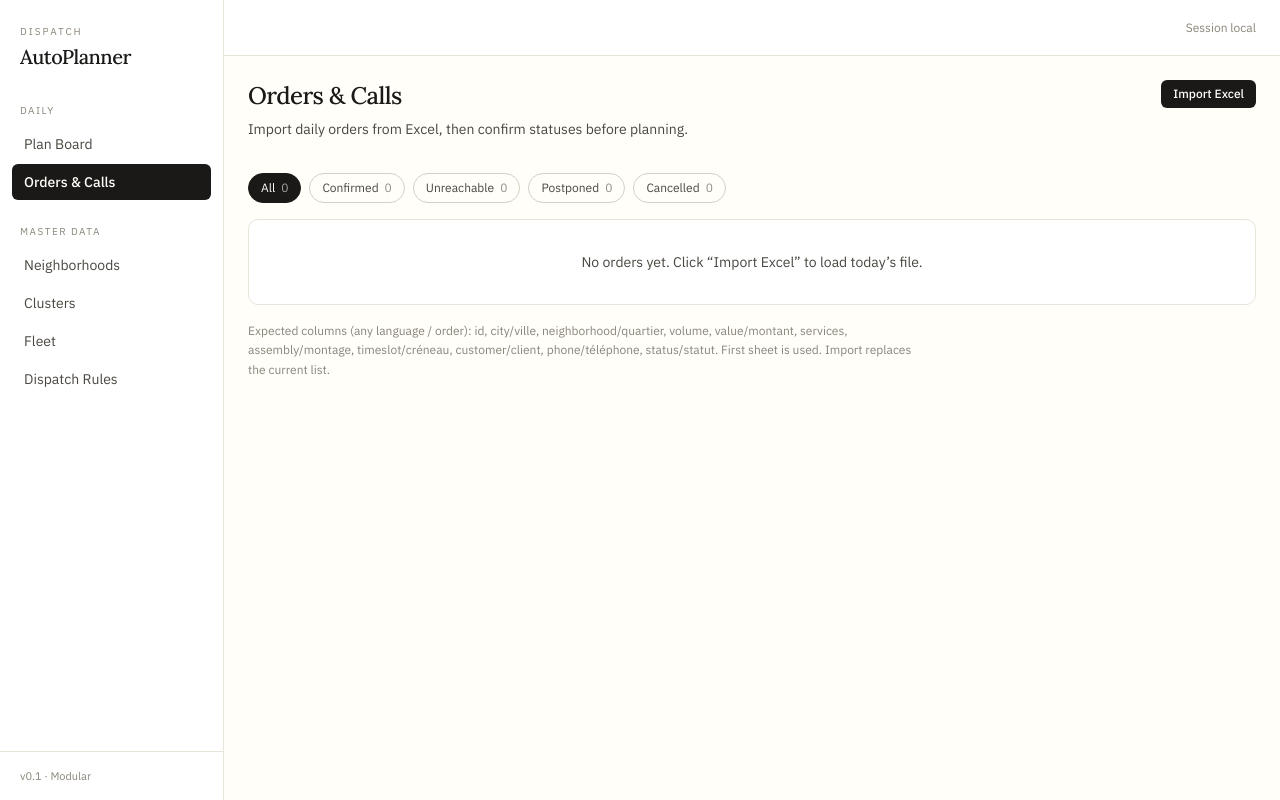
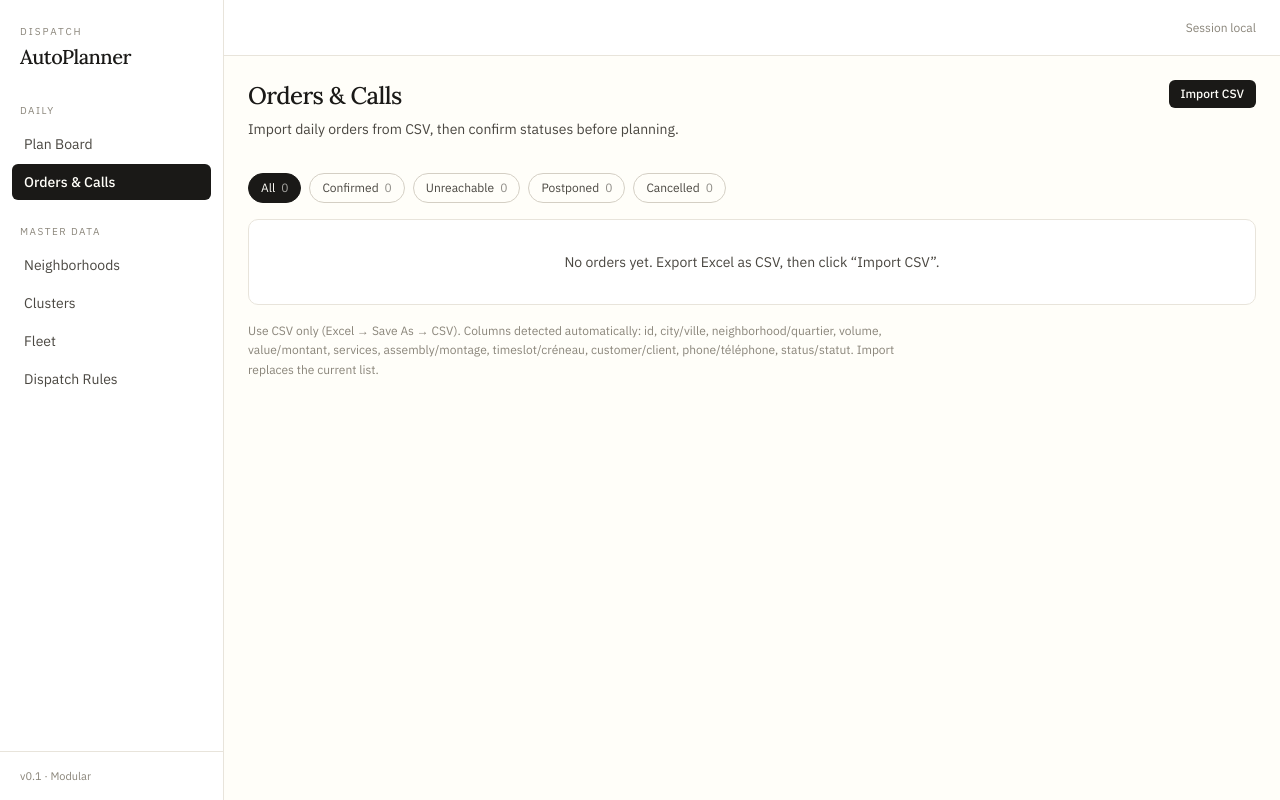
Before and after one commit to selbarinssi/autoplanner, a Next.js app: page /orders in a window 1280 px wide. Built offline with nearby package versions, Linux system fonts and the light colour scheme.

Commit message:
Update page.tsx

```diff
--- a/src/app/(app)/orders/page.tsx
+++ b/src/app/(app)/orders/page.tsx
@@ -9,7 +9,7 @@ import {
   upsertOrder,
   deleteOrder,
 } from '@/lib/repositories/orders';
-import { parseOrdersFromExcel } from '@/lib/parseOrdersFromExcel';
+import { parseOrdersFromCsv } from '@/lib/parseOrdersFromCsv';
 import { PageHeader } from '@/components/ui/PageHeader';
 import { Button } from '@/components/ui/Button';
 import { Card } from '@/components/ui/Card';
@@ -27,7 +27,6 @@ export default function OrdersPage() {
   const [lastImport, setLastImport] = useState<{
     count: number;
     errors: string[];
-    sheetName: string;
   } | null>(null);
   const [filterStatus, setFilterStatus] = useState<OrderStatus | 'all'>('all');
   const fileRef = useRef<HTMLInputElement>(null);
@@ -40,15 +39,25 @@ export default function OrdersPage() {
     setImporting(true);
     setLastImport(null);
     try {
-      const buffer = await file.arrayBuffer();
-      const result = parseOrdersFromExcel(buffer);
+      const name = file.name.toLowerCase();
+      if (name.endsWith('.xlsx') || name.endsWith('.xls')) {
+        setLastImport({
+          count: 0,
+          errors: [
+            'Excel (.xlsx) is not supported without installing a package. In Excel: File → Save As → CSV (Comma or Semicolon delimited), then import that file.',
+          ],
+        });
+        return;
+      }
+
+      const text = await file.text();
+      const result = parseOrdersFromCsv(text);
       if (result.orders.length === 0) {
         setLastImport({
           count: 0,
           errors: result.errors.length
             ? result.errors
             : ['No valid orders found in file'],
-          sheetName: result.sheetName,
         });
         return;
       }
@@ -57,13 +66,11 @@ export default function OrdersPage() {
       setLastImport({
         count: result.orders.length,
         errors: result.errors,
-        sheetName: result.sheetName,
       });
     } catch (err) {
       setLastImport({
         count: 0,
         errors: [err instanceof Error ? err.message : 'Failed to parse file'],
-        sheetName: '',
       });
     } finally {
       setImporting(false);
@@ -83,8 +90,7 @@ export default function OrdersPage() {
   }
 
   function setStatus(order: Order, status: OrderStatus) {
-    const updated = upsertOrder({ ...order, status });
-    setOrders(updated);
+    setOrders(upsertOrder({ ...order, status }));
   }
 
   function remove(id: string) {
@@ -109,13 +115,13 @@ export default function OrdersPage() {
     <>
       <PageHeader
         title="Orders & Calls"
-        description="Import daily orders from Excel, then confirm statuses before planning."
+        description="Import daily orders from CSV, then confirm statuses before planning."
         actions={
           <div className="flex gap-2">
             <input
               ref={fileRef}
               type="file"
-              accept=".xlsx,.xls,.csv"
+              accept=".csv,text/csv"
               className="hidden"
               onChange={onInputChange}
             />
@@ -124,7 +130,7 @@ export default function OrdersPage() {
               onClick={() => fileRef.current?.click()}
               disabled={importing}
             >
-              {importing ? 'Importing…' : 'Import Excel'}
+              {importing ? 'Importing…' : 'Import CSV'}
             </Button>
             {orders.length > 0 && (
               <Button size="sm" variant="danger" onClick={handleClear}>
@@ -135,21 +141,13 @@ export default function OrdersPage() {
         }
       />
 
-      {/* Import feedback */}
       {lastImport && (
         <Card className="mb-6">
           <p className="text-sm">
             {lastImport.count > 0 ? (
               <>
                 Imported <strong>{lastImport.count}</strong> order
-                {lastImport.count !== 1 ? 's' : ''}
-                {lastImport.sheetName ? (
-                  <>
-                    {' '}
-                    from sheet <em>{lastImport.sheetName}</em>
-                  </>
-                ) : null}
-                .
+                {lastImport.count !== 1 ? 's' : ''}.
               </>
             ) : (
               'Import finished with no orders.'
@@ -168,7 +166,6 @@ export default function OrdersPage() {
         </Card>
       )}
 
-      {/* Status filters */}
       <div className="flex flex-wrap gap-2 mb-4">
         {(
           [
@@ -193,19 +190,16 @@ export default function OrdersPage() {
             `}
           >
             {label}
-            <span className="opacity-60 ml-1.5">
-              {counts[key]}
-            </span>
+            <span className="opacity-60 ml-1.5">{counts[key]}</span>
           </button>
         ))}
       </div>
 
-      {/* Table */}
       <Card padding={false}>
         {filtered.length === 0 ? (
           <div className="p-8 text-center text-sm text-[var(--text-secondary)]">
             {orders.length === 0
-              ? 'No orders yet. Click “Import Excel” to load today’s file.'
+              ? 'No orders yet. Export Excel as CSV, then click “Import CSV”.'
               : 'No orders match this filter.'}
           </div>
         ) : (
@@ -288,11 +282,11 @@ export default function OrdersPage() {
         )}
       </Card>
 
-      {/* Column help */}
       <p className="mt-4 text-xs text-[var(--text-muted)] leading-relaxed max-w-2xl">
-        Expected columns (any language / order): id, city/ville, neighborhood/quartier,
-        volume, value/montant, services, assembly/montage, timeslot/créneau, customer/client,
-        phone/téléphone, status/statut. First sheet is used. Import replaces the current list.
+        Use CSV only (Excel → Save As → CSV). Columns detected automatically:
+        id, city/ville, neighborhood/quartier, volume, value/montant, services,
+        assembly/montage, timeslot/créneau, customer/client, phone/téléphone,
+        status/statut. Import replaces the current list.
       </p>
     </>
   );
```
